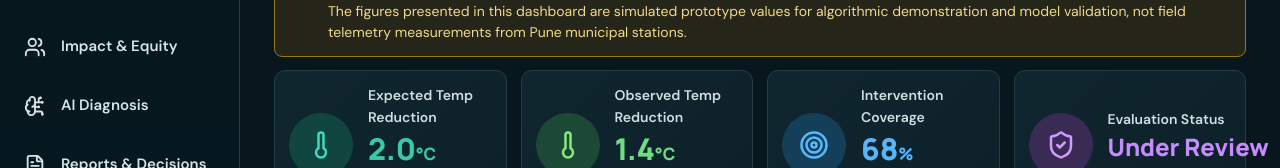
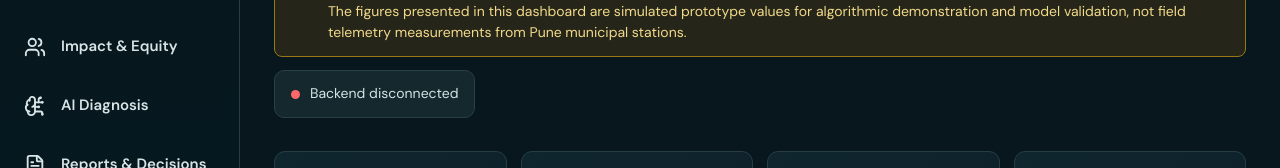
Before and after one commit to harshitdhonde/EVALADAPT, a React app in the folder frontend/: page / in a window 1280 px wide. Shown: the part 262-430 px from the top of the page. Built offline with nearby package versions, Linux system fonts and the light colour scheme; no server answers; the HTML template or start-up script is replaced by a standard one.

Commit message:
Add frontend backend health connection indicator

```diff
--- a/frontend/src/pages/Overview.jsx
+++ b/frontend/src/pages/Overview.jsx
@@ -1,4 +1,6 @@
 import Plot from "react-plotly.js";
+import { useEffect, useState } from "react";
+import { getHealth } from "../services/api";
 import {
   Thermometer, Target, ShieldCheck, BrainCircuit,
   Info, ArrowRight
@@ -37,6 +39,40 @@ function KpiCard({ icon: Icon, label, value, description, color }) {
 }
 
 export default function Overview() {
+  const [backendStatus, setBackendStatus] = useState("checking");
+
+  useEffect(() => {
+    let active = true;
+
+    getHealth()
+      .then((response) => {
+        if (active) {
+          setBackendStatus(
+            response.data?.status === "ok" ? "connected" : "disconnected"
+          );
+        }
+      })
+      .catch(() => {
+        if (active) setBackendStatus("disconnected");
+      });
+
+    return () => {
+      active = false;
+    };
+  }, []);
+
+  const statusColor = {
+    checking: "#e5b85c",
+    connected: "#39c98a",
+    disconnected: "#ff6969"
+  };
+
+  const statusLabel = {
+    checking: "Checking backend...",
+    connected: "Backend connected",
+    disconnected: "Backend disconnected"
+  };
+
   return (
     <div className="dashboard">
       <section className="hero-section">
@@ -58,6 +94,32 @@ export default function Overview() {
             not field telemetry measurements from Pune municipal stations.
           </p>
         </div>
+      </div>
+
+      <div
+        style={{
+          display: "flex",
+          alignItems: "center",
+          gap: "10px",
+          padding: "12px 16px",
+          marginBottom: "20px",
+          background: "#14282d",
+          border: "1px solid #294047",
+          borderRadius: "10px",
+          width: "fit-content",
+          color: "#d5e4e5",
+          fontSize: "14px"
+        }}
+      >
+        <span
+          style={{
+            width: "9px",
+            height: "9px",
+            borderRadius: "50%",
+            background: statusColor[backendStatus]
+          }}
+        />
+        {statusLabel[backendStatus]}
       </div>
 
       <section className="kpi-grid">
--- /dev/null
+++ b/frontend/src/services/api.js
@@ -0,0 +1,13 @@
+import axios from "axios";
+
+const api = axios.create({
+    baseURL: import.meta.env.VITE_API_BASE_URL || "http://127.0.0.1:8000",
+    timeout: 10000,
+    headers: {
+        "Content-Type": "application/json"
+    }
+});
+
+export const getHealth = () => api.get("/api/health");
+
+export default api;
```
